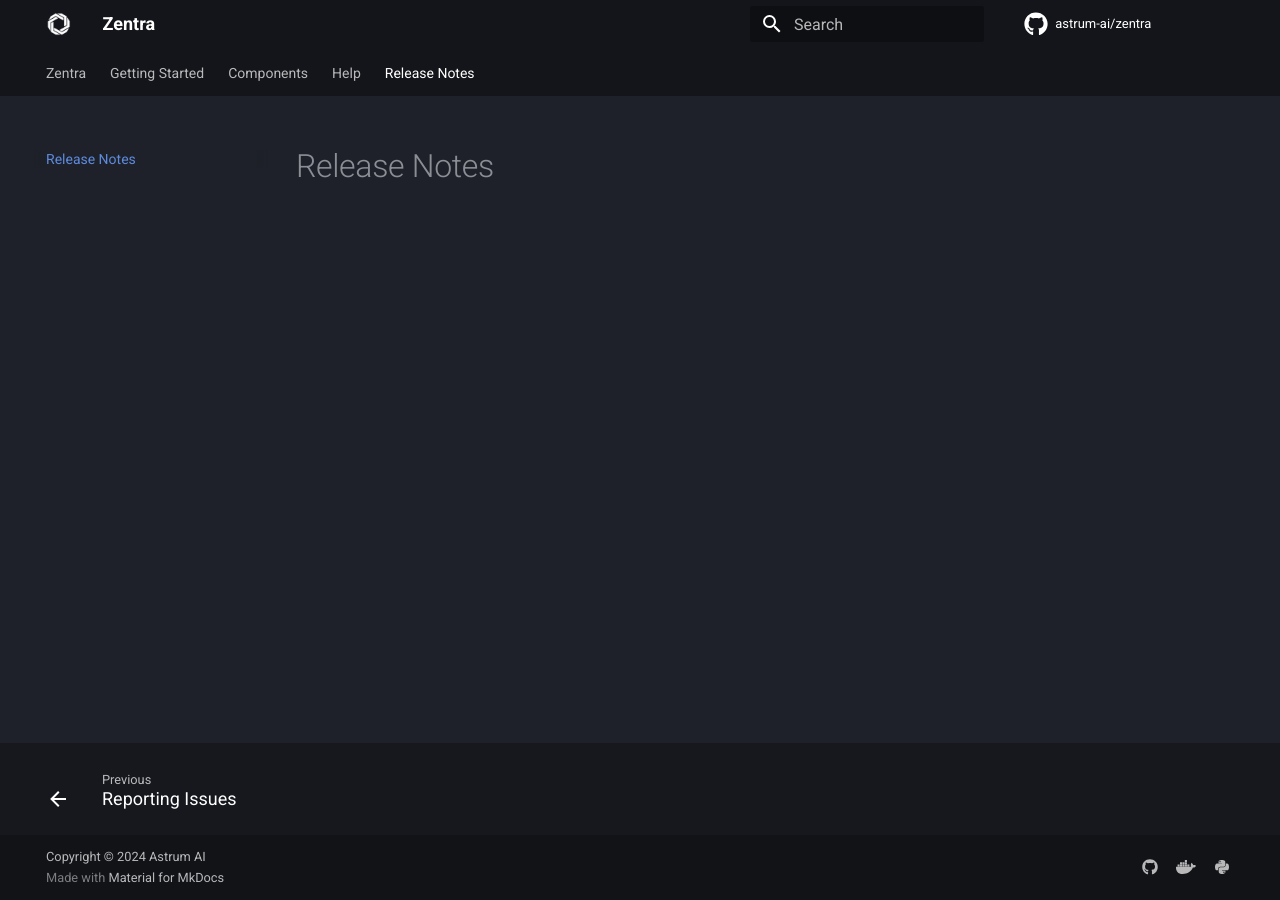
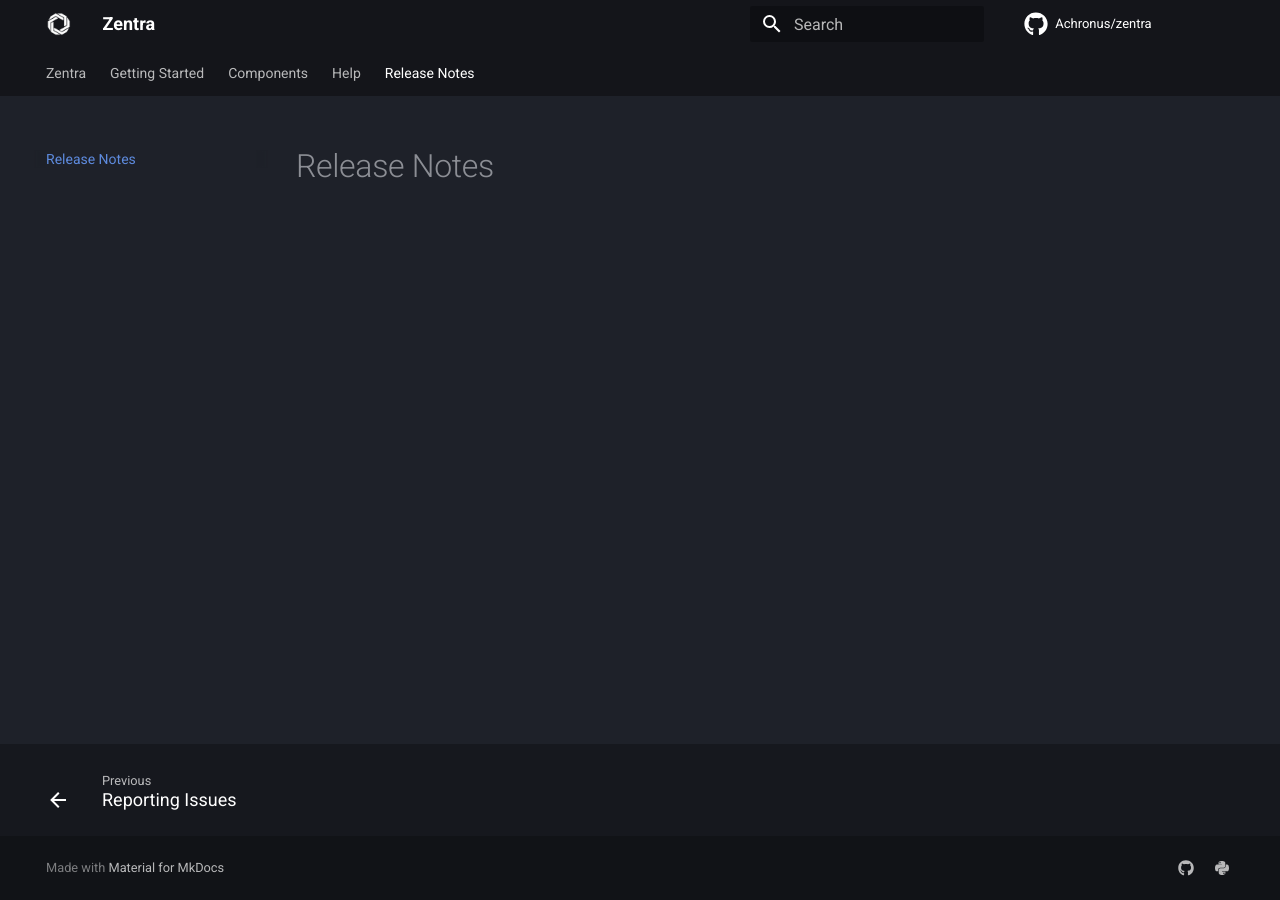
Before and after one commit to Achronus/zentra, an MkDocs documentation site: the page built from docs/release_notes.md, in a window 1280 px wide. Built offline with MkDocs 1.6.1 and Material for MkDocs 9.7.7, drawn with Linux system fonts in a browser that asks for light colours; comment, search, counter and statistics services are not loaded; the version menu is left out.

Commit message:
Update links and add settings to `mkdocks.yml`

```diff
--- a/mkdocs.yml
+++ b/mkdocs.yml
@@ -1,6 +1,6 @@
 site_name: Zentra
 site_description: Turn Pydantic models into React components
-site_url: https://zentra-docs.astrumnexus.com/
+site_url: https://zentra.achronus.dev/
 
 theme:
   name: "material"
@@ -27,15 +27,15 @@
   icon:
     repo: fontawesome/brands/github
 
-repo_name: astrum-ai/zentra
-repo_url: https://github.com/Astrum-AI/Zentra/
+repo_name: Achronus/zentra
+repo_url: https://github.com/Achronus/zentra
 edit_uri: edit/main/docs
 
 watch:
   - zentra_models
 
 extra_css:
-  - "extra/icons.css"
+  - "assets/css/icons.css"
 
 nav:
   - Zentra: index.md
@@ -67,19 +67,18 @@
     provider: mike
   social:
     - icon: fontawesome/brands/github
-      link: https://github.com/Astrum-AI/Zentra/
-    - icon: fontawesome/brands/docker
-      link: https://hub.docker.com/r/astrum-ai/zentra/
+      link: https://github.com/Achronus/zentra
     - icon: fontawesome/brands/python
-      link: https://pypi.org/project/pydantic-zentra/
-
-copyright: |
-  Copyright &copy; 2024 <a href="https://github.com/Astrum-AI/" target="_blank" rel="noopener">Astrum AI</a>
+      link: https://pypi.org/project/zentra_models/
 
 markdown_extensions:
+  - attr_list
   - admonition
   - pymdownx.details
   - pymdownx.superfences
+  - pymdownx.emoji:
+      emoji_index: !!python/name:material.extensions.emoji.twemoji
+      emoji_generator: !!python/name:material.extensions.emoji.to_svg
   - pymdownx.highlight:
       pygments_lang_class: true
       auto_title: true
```
